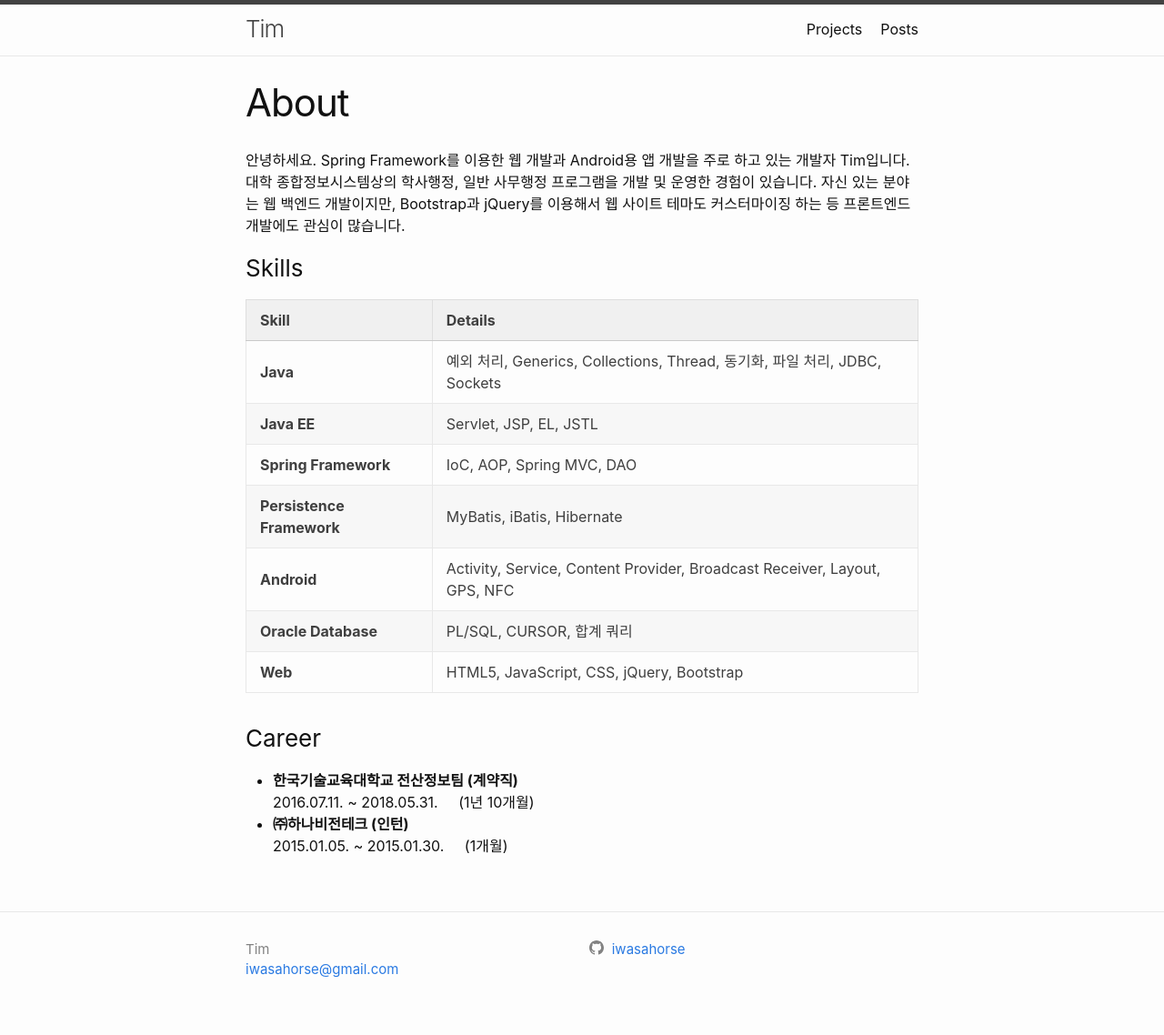
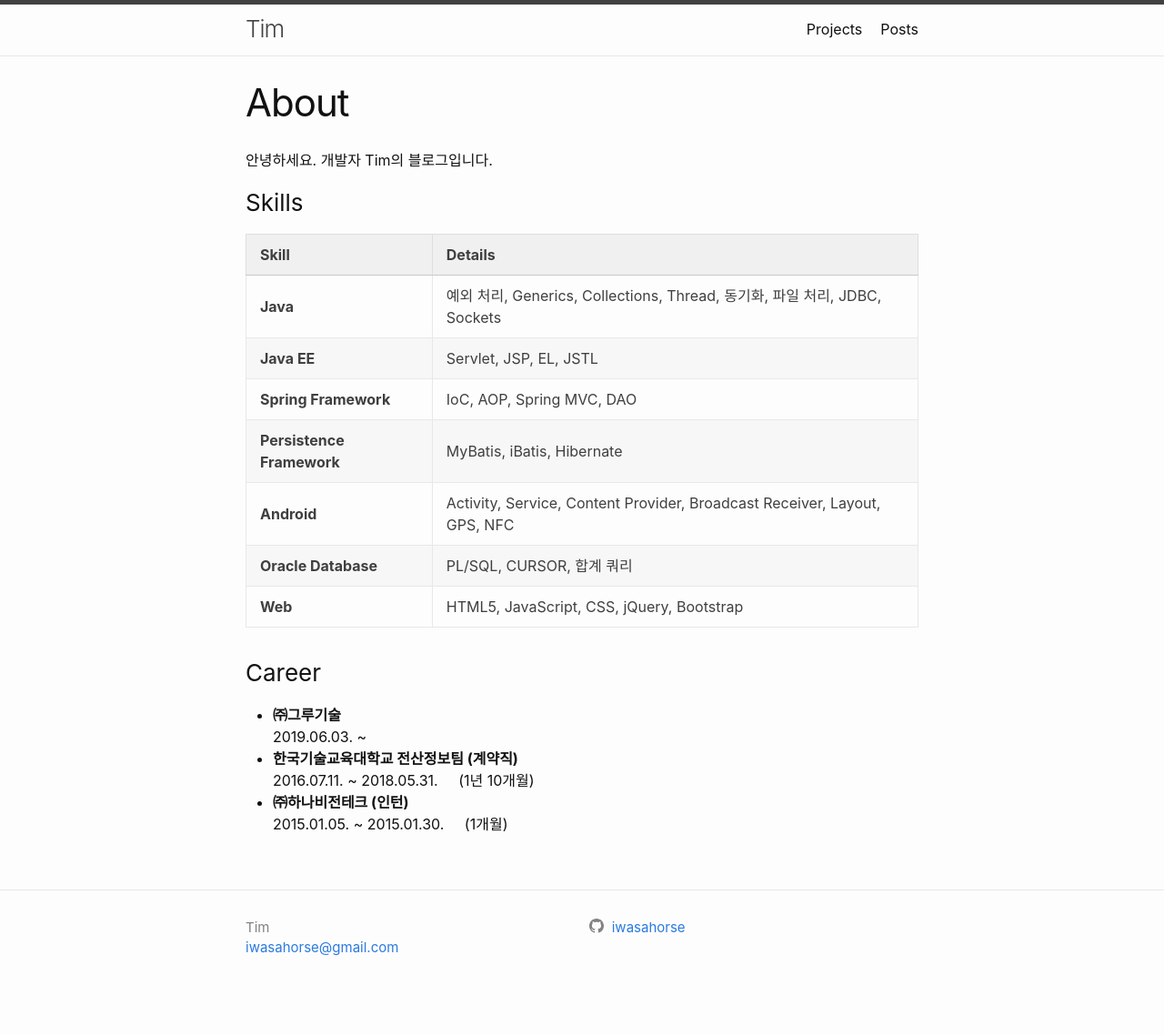
Before and after one commit to majortim/majortim.github.io, a Jekyll site: the page built from index.md, in a window 1280 px wide. Shown: the whole page at 91% size. Built offline with Jekyll 4.4.1, drawn with Linux system fonts in a browser that asks for light colours; after the commit the page ends 1114 px from its top, so only the background shows below that.

Commit message:
경력 업데이트

```diff
--- a/index.md
+++ b/index.md
@@ -3,7 +3,7 @@ layout: page
 title: About
 ---
 
-안녕하세요. Spring Framework를 이용한 웹 개발과 Android용 앱 개발을 주로 하고 있는 개발자 Tim입니다. 대학 종합정보시스템상의 학사행정, 일반 사무행정 프로그램을 개발 및 운영한 경험이 있습니다. 자신 있는 분야는 웹 백엔드 개발이지만, Bootstrap과 jQuery를 이용해서 웹 사이트 테마도 커스터마이징 하는 등 프론트엔드 개발에도 관심이 많습니다.
+안녕하세요. 개발자 Tim의 블로그입니다.
 
 ### Skills
 
@@ -21,6 +21,8 @@ title: About
 
 
 ### Career
+* **㈜그루기술**\\
+2019.06.03. ~
 * **한국기술교육대학교 전산정보팀 (계약직)**\\
 2016.07.11. ~ 2018.05.31.
 	&nbsp;&nbsp;&nbsp;&nbsp;(1년 10개월)
```
